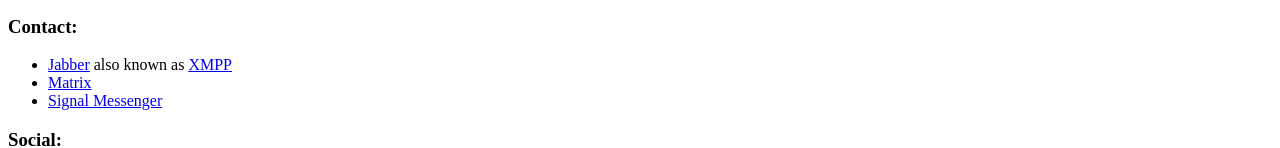
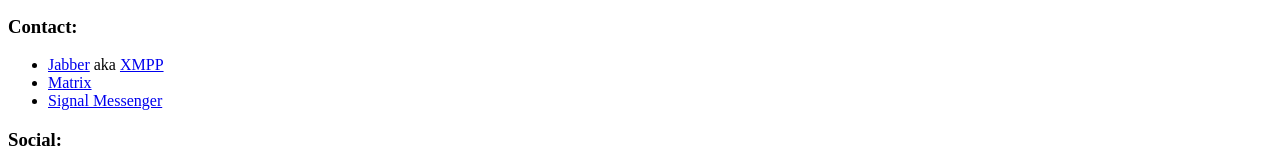
Before and after one commit to liachraa/liachraa.github.io, a plain HTML site: page index.html in a window 1280 px wide. Shown: the part 785-933 px from the top of the page. Drawn offline with Linux system fonts and the light colour scheme.

Commit message:
Update index.html
Abbreviated aka

```diff
--- a/index.html
+++ b/index.html
@@ -15,7 +15,7 @@
     <p>
       <h3>Contact:</h3>
 		<ul>
-		  <li><a href="https://conversations.im/i/liachra@conversations.im?omemo-sid-1877302387=aaa1176b08e08d42bde11f597bf5deb9ad5ec40e6fc04e2d91857b9f9894fc4c">Jabber</a> also known as <a href="xmpp:liachra@conversations.im?omemo-sid-1877302387=aaa1176b08e08d42bde11f597bf5deb9ad5ec40e6fc04e2d91857b9f9894fc4c">XMPP</a></li>
+		  <li><a href="https://conversations.im/i/liachra@conversations.im?omemo-sid-1877302387=aaa1176b08e08d42bde11f597bf5deb9ad5ec40e6fc04e2d91857b9f9894fc4c">Jabber</a> aka <a href="xmpp:liachra@conversations.im?omemo-sid-1877302387=aaa1176b08e08d42bde11f597bf5deb9ad5ec40e6fc04e2d91857b9f9894fc4c">XMPP</a></li>
 		  <li><a href="https://matrix.to/#/@liachra:matrix.org">Matrix</a></li>
           <li><a href="https://signal.me/#eu/91gsB41BUFtJG2U9NQ_NlUrJXRDLzXEdsTeHxtCtJCFs-Lzbb_tPM6989lxL6U1n">Signal Messenger</a></li>
 		</ul>
```
